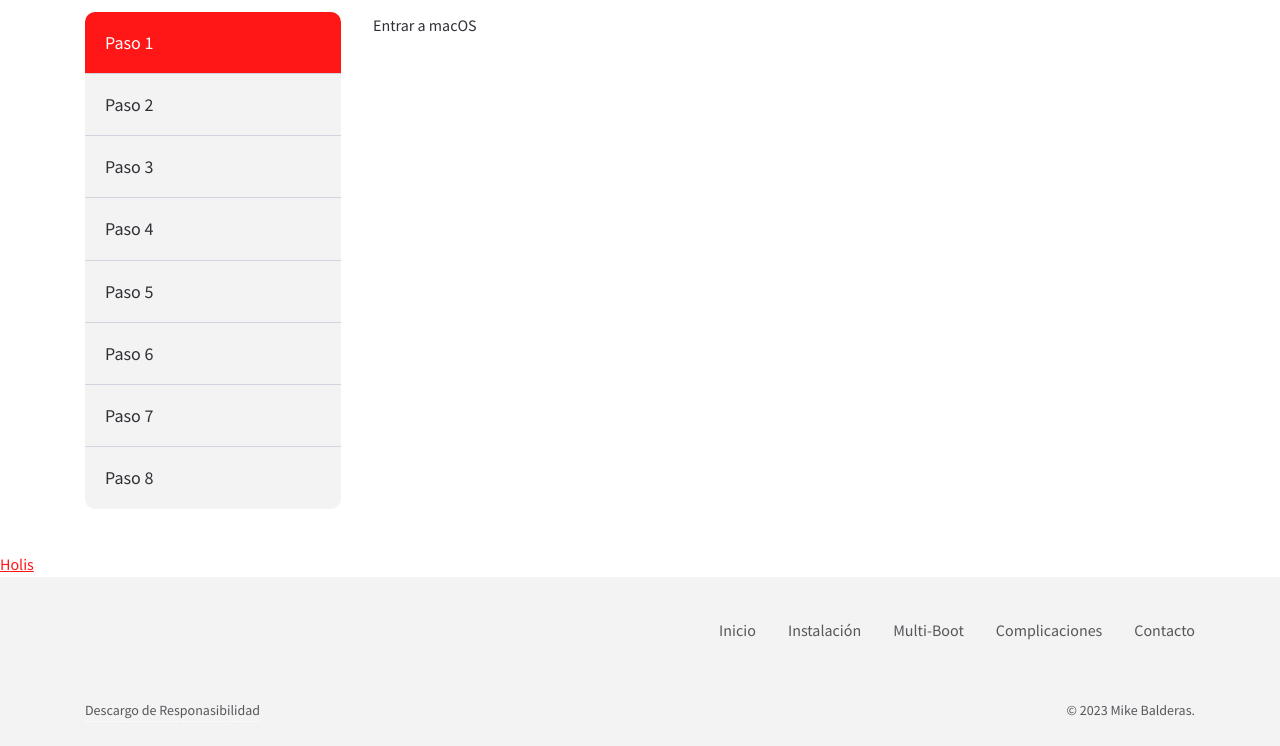
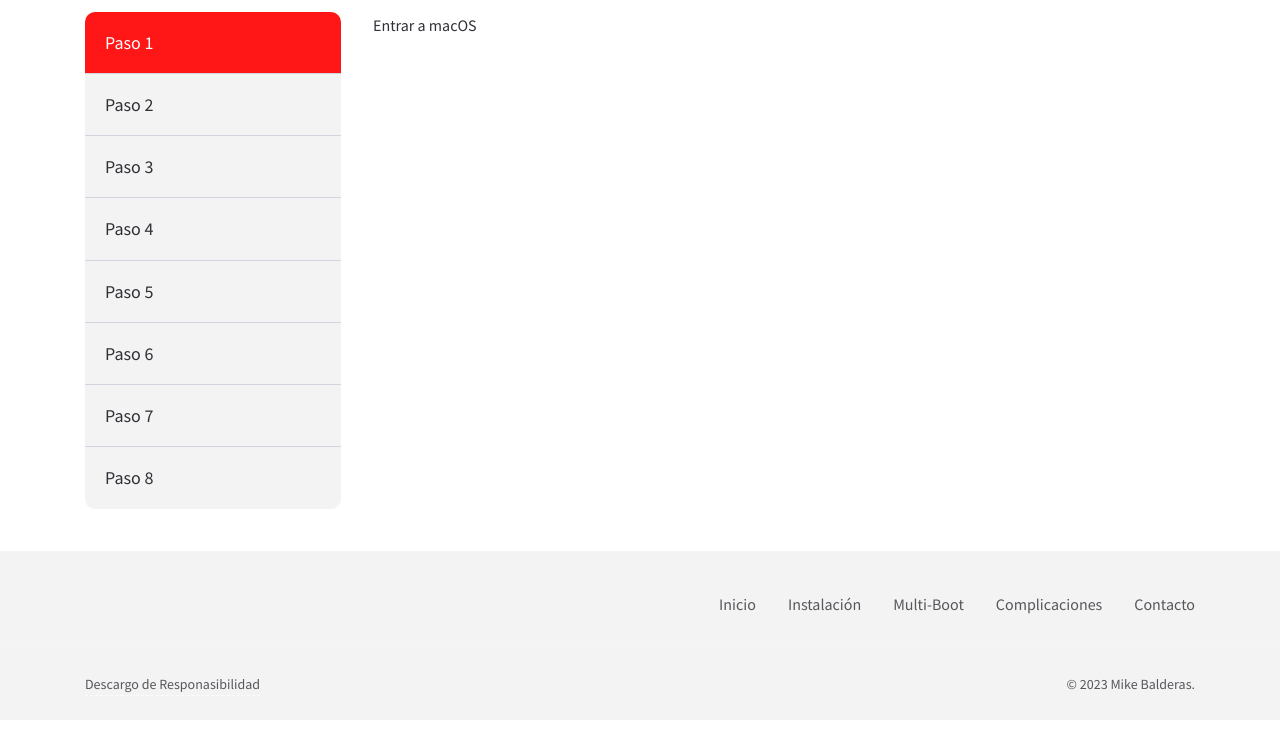
Before and after one commit to mikebalderasanchez/Install-Open-Core-Lenovo-Yoga-C740-14IML, a plain HTML site: page multi-boot.html in a window 1280 px wide. Shown: the part 567-1313 px from the top of the page. After the commit the page ends 1287 px from the top, so only its background shows below. Drawn offline with Linux system fonts and the light colour scheme.

Commit message:
30/01/2023
03:40

Remove Holis

```diff
--- a/multi-boot.html
+++ b/multi-boot.html
@@ -267,8 +267,6 @@
 			</div>
 
 		</div>
-
-		<a href="tabs-and-accordions.html">Holis</a>
 <!-- Begin footer -->
 <footer class="footer footer-minimal">
     <div class="footer-main">
```
